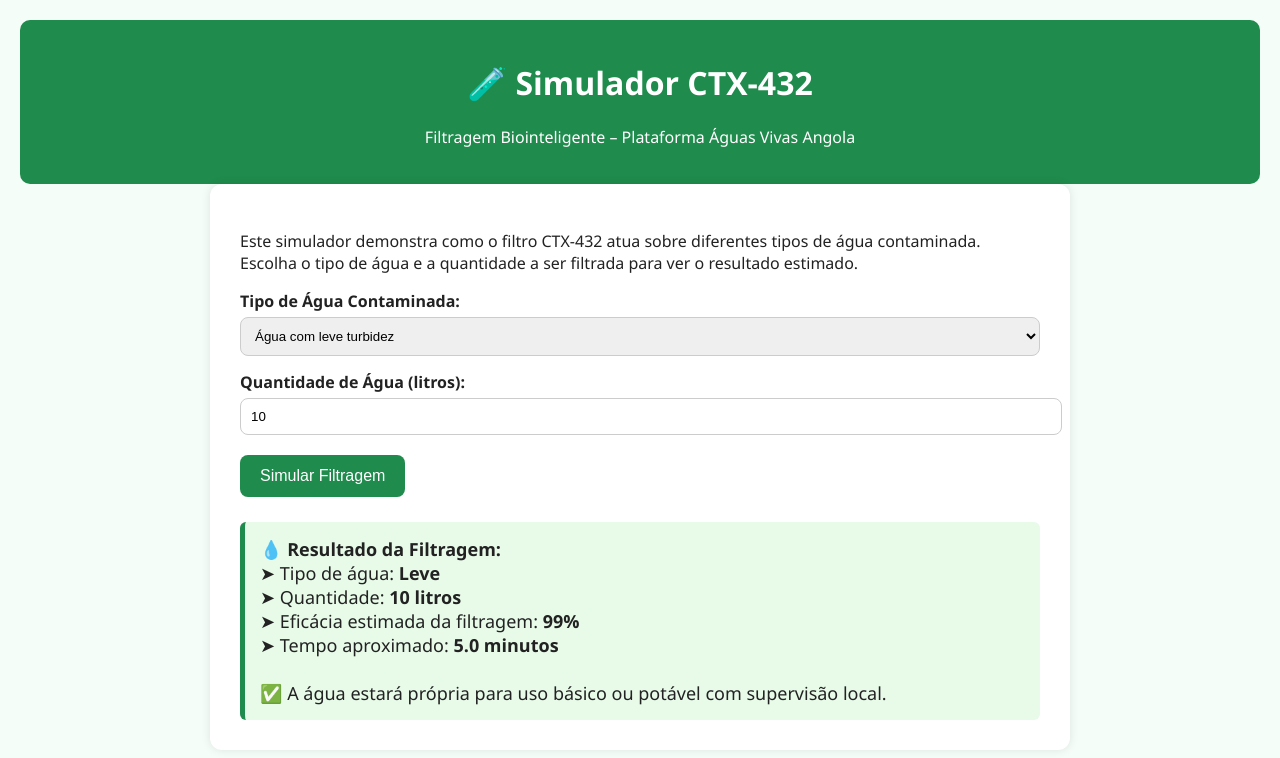
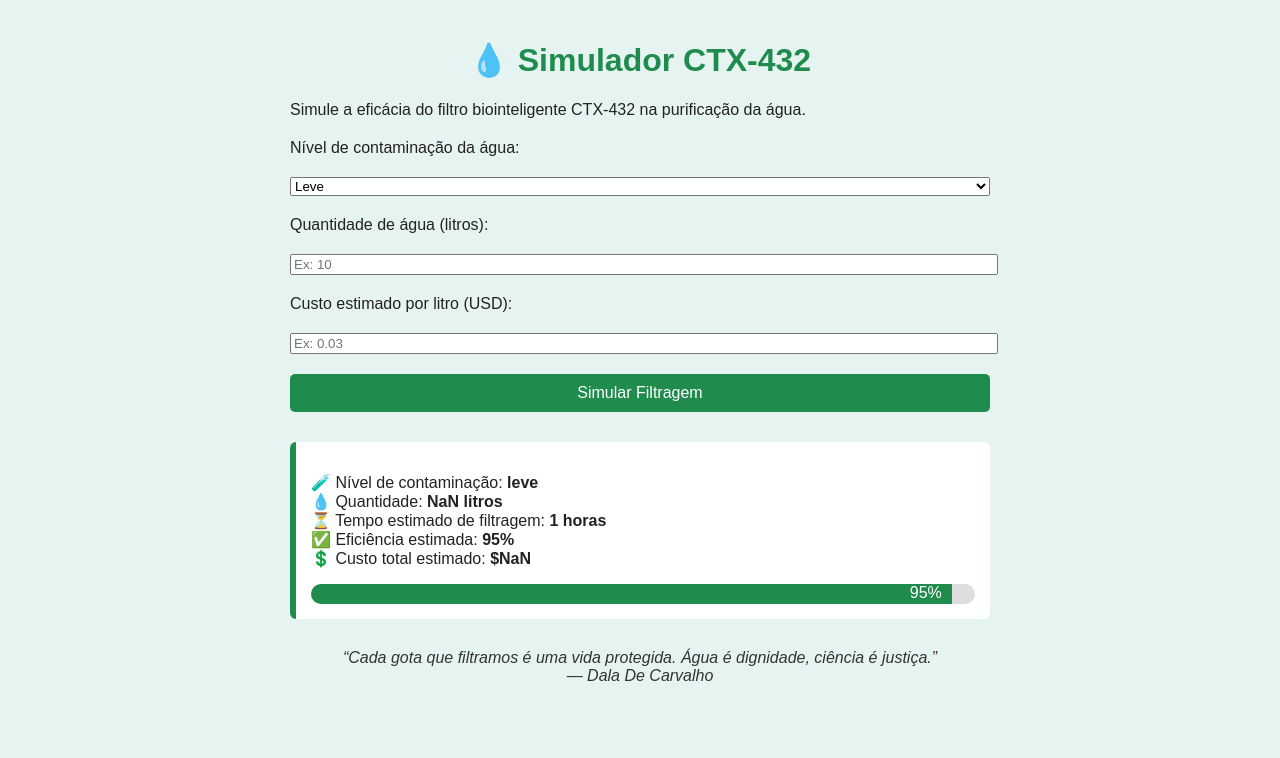
Before and after one commit to Dala35/SIMULADOR-CTX-432, a plain HTML site: page index.html in a window 1280 px wide. Both pictures are taken after a click on the button "Simular Filtragem". Drawn offline with Linux system fonts and the light colour scheme.

Commit message:
Update index.html

```diff
--- a/index.html
+++ b/index.html
@@ -3,117 +3,123 @@
 <head>
   <meta charset="UTF-8" />
   <meta name="viewport" content="width=device-width, initial-scale=1.0"/>
-  <title>Simulador do Filtro CTX‑432</title>
+  <title>Simulador CTX‑432 – Água Viva</title>
   <style>
     body {
-      font-family: 'Segoe UI', sans-serif;
-      background-color: #f4fdf7;
-      margin: 0;
+      font-family: Arial, sans-serif;
+      background-color: #e6f4f1;
       padding: 20px;
       color: #222;
+      max-width: 700px;
+      margin: auto;
     }
-    header {
+    h1 {
       text-align: center;
-      padding: 20px;
-      background-color: #1f8b4c;
-      color: white;
-      border-radius: 10px;
+      color: #1f8b4c;
     }
-    .container {
-      max-width: 800px;
-      margin: auto;
-      padding: 30px;
-      background: white;
-      border-radius: 12px;
-      box-shadow: 0 0 10px rgba(0,0,0,0.1);
-    }
-    label {
-      margin-top: 15px;
+    label, select, input {
       display: block;
-      font-weight: bold;
-    }
-    select, input {
+      margin-top: 20px;
       width: 100%;
-      padding: 10px;
-      margin-top: 5px;
-      border-radius: 8px;
-      border: 1px solid #ccc;
     }
     button {
-      margin-top: 20px;
       background-color: #1f8b4c;
       color: white;
       border: none;
-      padding: 12px 20px;
-      border-radius: 8px;
+      padding: 10px;
+      margin-top: 20px;
+      width: 100%;
+      font-size: 16px;
+      border-radius: 5px;
       cursor: pointer;
-      font-size: 16px;
     }
     .resultado {
-      margin-top: 25px;
+      margin-top: 30px;
       padding: 15px;
-      background: #e8fbe9;
-      border-left: 5px solid #1f8b4c;
+      background-color: #fff;
+      border-left: 6px solid #1f8b4c;
       border-radius: 6px;
-      font-size: 18px;
+    }
+    .grafico {
+      height: 20px;
+      background-color: #ddd;
+      border-radius: 10px;
+      overflow: hidden;
+      margin-top: 10px;
+    }
+    .barra {
+      height: 100%;
+      background-color: #1f8b4c;
+      width: 0%;
+      text-align: right;
+      color: white;
+      padding-right: 10px;
+    }
+    .missao {
+      font-style: italic;
+      margin-top: 30px;
+      text-align: center;
+      color: #333;
     }
   </style>
 </head>
 <body>
-  <header>
-    <h1>🧪 Simulador CTX‑432</h1>
-    <p>Filtragem Biointeligente – Plataforma Águas Vivas Angola</p>
-  </header>
+  <h1>💧 Simulador CTX‑432</h1>
+  <p>Simule a eficácia do filtro biointeligente CTX‑432 na purificação da água.</p>
 
-  <div class="container">
-    <p>Este simulador demonstra como o filtro CTX‑432 atua sobre diferentes tipos de água contaminada. Escolha o tipo de água e a quantidade a ser filtrada para ver o resultado estimado.</p>
+  <label for="nivel">Nível de contaminação da água:</label>
+  <select id="nivel">
+    <option value="leve">Leve</option>
+    <option value="moderado">Moderado</option>
+    <option value="severo">Severo</option>
+  </select>
 
-    <label for="tipoAgua">Tipo de Água Contaminada:</label>
-    <select id="tipoAgua">
-      <option value="leve">Água com leve turbidez</option>
-      <option value="moderada">Água com matéria orgânica visível</option>
-      <option value="alta">Água com carga bacteriana alta (ex: cólera)</option>
-    </select>
+  <label for="litros">Quantidade de água (litros):</label>
+  <input type="number" id="litros" placeholder="Ex: 10" />
 
-    <label for="quantidade">Quantidade de Água (litros):</label>
-    <input type="number" id="quantidade" min="1" max="100" value="10"/>
+  <label for="custo">Custo estimado por litro (USD):</label>
+  <input type="number" id="custo" placeholder="Ex: 0.03" />
 
-    <button onclick="simularFiltragem()">Simular Filtragem</button>
+  <button onclick="simular()">Simular Filtragem</button>
 
-    <div id="resultado" class="resultado"></div>
+  <div id="saida" class="resultado" style="display:none;">
+    <p id="texto"></p>
+    <div class="grafico"><div class="barra" id="barra"></div></div>
   </div>
 
+  <p class="missao">“Cada gota que filtramos é uma vida protegida. Água é dignidade, ciência é justiça.”<br> — Dala De Carvalho</p>
+
   <script>
-    function simularFiltragem() {
-      const tipo = document.getElementById("tipoAgua").value;
-      const litros = parseInt(document.getElementById("quantidade").value);
-      let eficacia = 0;
-      let tempo = 0;
+    function simular() {
+      const nivel = document.getElementById("nivel").value;
+      const litros = parseFloat(document.getElementById("litros").value);
+      const custoUnit = parseFloat(document.getElementById("custo").value);
+      let eficiencia, tempo;
 
-      switch(tipo) {
-        case "leve":
-          eficacia = 99;
-          tempo = litros * 0.5;
-          break;
-        case "moderada":
-          eficacia = 95;
-          tempo = litros * 0.8;
-          break;
-        case "alta":
-          eficacia = 91;
-          tempo = litros * 1.2;
-          break;
+      if (nivel === "leve") {
+        eficiencia = 95;
+        tempo = 1;
+      } else if (nivel === "moderado") {
+        eficiencia = 88;
+        tempo = 2;
+      } else {
+        eficiencia = 75;
+        tempo = 3;
       }
 
-      const resultado = `
-        💧 <strong>Resultado da Filtragem:</strong><br>
-        ➤ Tipo de água: <strong>${tipo.charAt(0).toUpperCase() + tipo.slice(1)}</strong><br>
-        ➤ Quantidade: <strong>${litros} litros</strong><br>
-        ➤ Eficácia estimada da filtragem: <strong>${eficacia}%</strong><br>
-        ➤ Tempo aproximado: <strong>${tempo.toFixed(1)} minutos</strong><br><br>
-        ✅ A água estará própria para uso básico ou potável com supervisão local.
-      `;
-      document.getElementById("resultado").innerHTML = resultado;
+      const custoTotal = (litros * custoUnit).toFixed(2);
+
+      document.getElementById("texto").innerHTML =
+        `🧪 Nível de contaminação: <strong>${nivel}</strong><br>
+        💧 Quantidade: <strong>${litros} litros</strong><br>
+        ⏳ Tempo estimado de filtragem: <strong>${tempo} horas</strong><br>
+        ✅ Eficiência estimada: <strong>${eficiencia}%</strong><br>
+        💲 Custo total estimado: <strong>$${custoTotal}</strong>`;
+
+      document.getElementById("barra").style.width = eficiencia + "%";
+      document.getElementById("barra").innerText = eficiencia + "%";
+
+      document.getElementById("saida").style.display = "block";
     }
   </script>
 </body>
```
